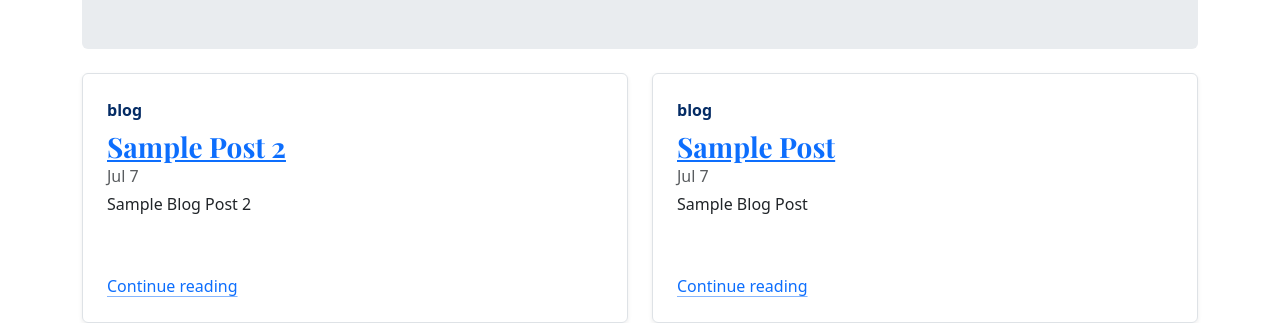
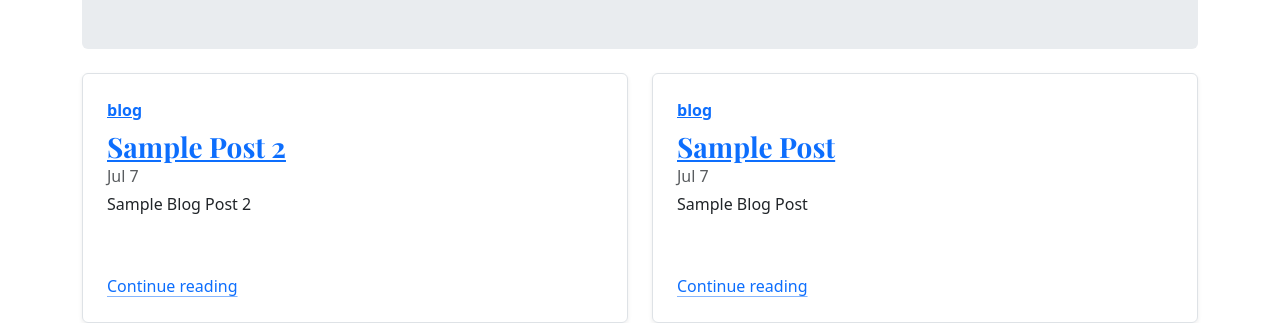
Before and after one commit to CoolV1994/Template-Bootstrap-5, a Jekyll site: the page built from index.html, in a window 1280 px wide. Shown: the part 402-725 px from the top of the page. Built offline with Jekyll 4.4.1, drawn with Linux system fonts in a browser that asks for light colours; the list of posts is cut into pages by our own code.

Commit message:
Update index.html

```diff
--- a/index.html
+++ b/index.html
@@ -29,7 +29,13 @@
 			<div id="{{ post.id | replace: '/', '-' }}" class="col-md-6">
 				<div class="row g-0 border rounded overflow-hidden flex-md-row mb-4 shadow-sm h-md-250 position-relative">
 					<div class="col p-4 d-flex flex-column position-static">
-						<strong class="d-inline-block mb-2 text-primary-emphasis">{{ post.categories | first }}</strong>
+{% if post.categories %}
+<strong class="d-inline-block mb-2 text-primary-emphasis">
+{% for category in post.categories %}
+ <a href="{{ category | prepend: '/categories.html#' | prepend: site.baseurl }}">{{ category }}</a>
+{% endfor %}
+</strong>
+{% endif %}
 						<h3 class="mb-0"><a href="{{ post.url | prepend: site.baseurl }}">{{ post.title }}</a></h3>
 						<div class="mb-1 text-body-secondary">
 							{{ post.date | date: "%b %-d" }}
```
